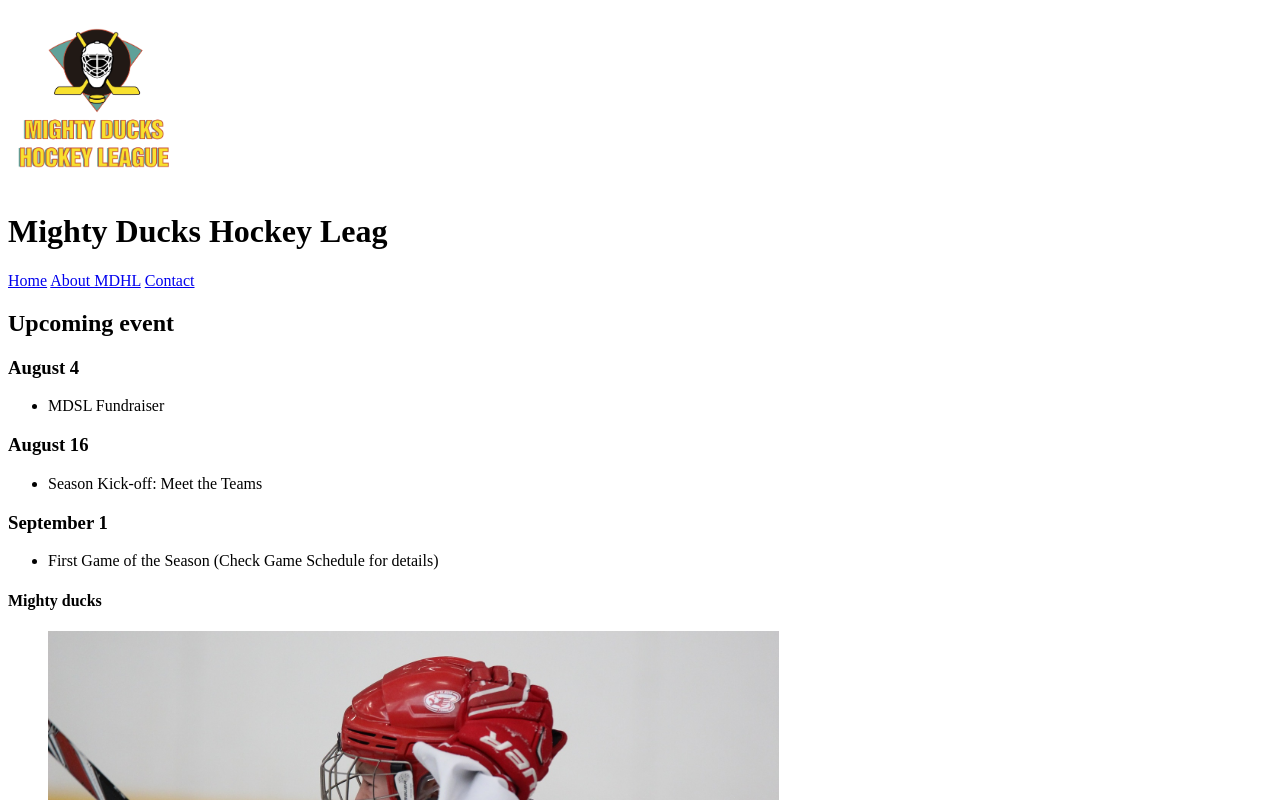
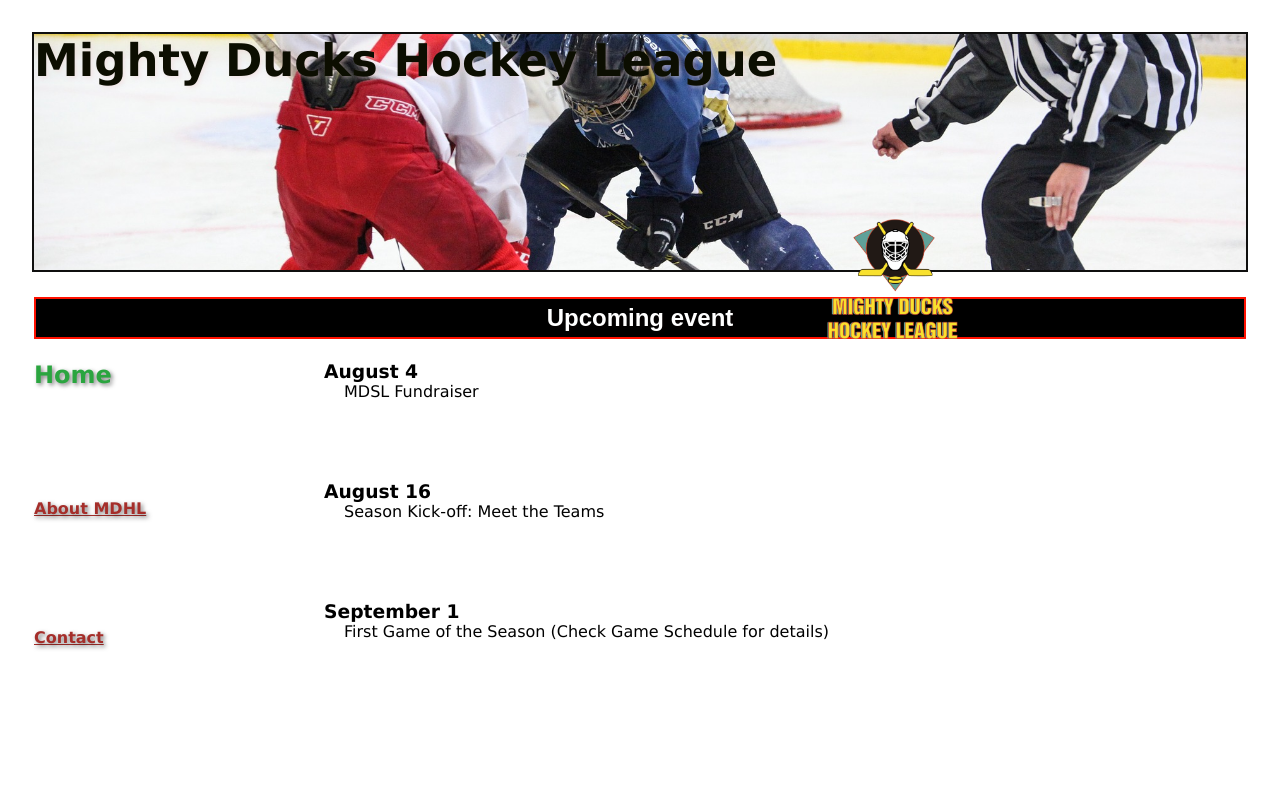
Before and after one commit to Nosisz/MindHub-Front-End, a plain HTML site: page index.html in a window 1280 px wide. Shown: the top 800 px of the page. Drawn offline with Linux system fonts and the light colour scheme.

Commit message:
trabajo-numero-2

```diff
--- /dev/null
+++ b/assets/style/style.css
@@ -0,0 +1,119 @@
+*{
+    margin: 0;
+    padding: 0;
+    box-sizing: border-box;
+}
+header{
+    background-image: url(../images/design1_image1.jpg);
+    height: 30vh;
+    width: 100%;
+    background-position: center;
+    background-repeat: no-repeat;
+    background-size: 100%;
+    border-radius: 0rem;
+    padding: 0rem;
+    border: 2px solid rgb(15, 15, 14);
+}
+header> h1 {
+
+    display:inline-block;
+    color: rgb(12, 14, 1);
+    text-shadow: 2px 2px 4px rgba(240, 212, 212, 0.5);
+    text-align: center;
+    font-size: 45px;
+    font-family: "Lucida Sans";
+}
+h2 {
+    color: white;
+  background-color: black;
+    border: 2px solid rgb(255, 17, 0);
+    padding: 5px;
+    margin-top: 13.1rem;
+    text-align: center;
+    border-radius: 0rem;
+    font-family: Arial, Helvetica, sans-serif;
+    text-shadow: 2px 2px 4px rgba(14, 1, 1, 0.5);
+    }
+.my-figure{
+    margin-top: -8.6rem;
+    padding-left: 49rem;
+
+}
+
+
+body{
+    margin:2rem;
+}
+
+.container {
+    display: flex;
+
+}
+.sidebar{
+    flex: 0 0 250px;
+    font-family: "Lucida Sans";
+
+
+}
+.sidebar ul{
+    list-style-type: none;
+    padding: 0;
+
+}
+.sidebar li{
+    margin-bottom: 110px;
+}
+.event{
+    margin-bottom: 80px;
+    font-family: "Lucida Sans";
+    text-indent: 40px;
+
+
+}
+.event-item {
+    margin-left: 40px;
+    list-style-type: none
+    text-align: justify;
+    text-indent: 20px;
+
+
+}
+.sidebar a.active {
+    color: black;
+    text-decoration: none;
+    font-size: 24px;
+    color: rgb(42, 165, 63);
+    text-shadow: 2px 2px 4px rgba(0, 0, 0, 0.5);
+    font-weight: bold;
+
+
+}
+.mi-lista{
+    list-style-type: none;
+}
+.parrafo1{
+    margin-top: 1rem;
+    font-family: "Lucida Sans";
+    font-weight: bold;
+    margin-left: -6rem;
+
+}
+.parrafo2{
+    margin-top:  3rem;
+    font-family: "Lucida Sans";
+    font-weight: bold;
+    margin-left: -6rem;
+
+}
+
+.active2{
+    color: rgb(165, 46, 42);
+    text-shadow: 2px 2px 4px rgba(0, 0, 0, 0.5);
+    font-weight: bold;
+
+}
+.active3{
+    color: rgb(165, 46, 42);
+    text-shadow: 2px 2px 4px rgba(0, 0, 0, 0.5);
+    font-weight: bold;
+}
--- a/index.html
+++ b/index.html
@@ -4,45 +4,54 @@
 <head>
     <meta charset="UTF-8">
     <meta name="viewport" content="width=device-width, initial-scale=1.0">
-    <link rel="shortcut icon" href="/imagenes/logo.png" type="image/x-icon">
+    <link rel="shortcut icon" href="./assets/images/logo.png" type="image/x-icon">
+    <link rel="stylesheet" href="../MindHub-Front-End/assets/style/style.css">
     <title>Home</title>
 </head>
 
 <body>
     <header>
-        <img src="./imagenes/logo.png" height="180" alt="logo">
-        <h1>Mighty Ducks Hockey Leag</h1>
-        <a href="#">Home</a>
-        <a href="/about.html">About MDHL</a>
-        <a href="./contact.html">Contact</a>
-    </header>
-    <main>
-        <section>
+        <h1>Mighty Ducks Hockey League</h1>
+        <!-- <img src="../MindHub-Front-End/assets/images/design1_image1.jpg" height="480" alt="imagen1"> -->
         <h2>Upcoming event</h2>
-            <article>
-                <H3>August 4</H3>
+        <figure class="my-figure">
+            <img src="../MindHub-Front-End/assets/images/logo.png" height="156" alt="logo">
+        </figure>
+
+        <div class="container">
+            <nav class="sidebar">
                 <ul>
-                    <li>MDSL Fundraiser</li>
+                    <li><a href="#" class="active">Home</a></li>
+                    <li><a href="../MindHub-Front-End/assets/pages/about.html" class="active2">About MDHL</a></li>
+                   <li><a href="../MindHub-Front-End/assets/pages/contact.html" class="active3">Contact</a></li>
                 </ul>
+            </nav>
+            <main class="content">
+                <div class="event">
+                  <h3>August 4</h3>
+                  <ul>
+                    <li class="mi-lista event-item">MDSL Fundraiser</li>
+                  </ul>
+                </div>
+                <div class="event">
                   <h3>August 16</h3>
                   <ul>
-                    <li>Season Kick-off: Meet the Teams</li>
+                    <li class="mi-lista event-item">Season Kick-off: Meet the Teams</li>
                   </ul>
+                </div>
+                <div class="event">
                   <h3>September 1</h3>
                   <ul>
-                    <li>First Game of the Season (Check Game Schedule for details) </li>
+                    <li class="mi-lista event-item">First Game of the Season (Check Game Schedule for details)</li>
                   </ul>
-            </article>
-        </section>
-        <aside>
-            <h4>Mighty ducks</h4>
-            <figure>
-                <img src="./imagenes/hockey-1.jpg" height="480" alt="imagen1">
-            </figure>
-        </aside>
+                </div>
               </main>
+        </div>
+
+    </header>
+
     <footer>
-        <p>&copy; 2023 Mighty ducks</p>
+
 
     </footer>
 </body>
```
Also changed, not shown: about.html (deleted, +0 -49 lines), assets/pages/about.html (added, +66 -0 lines), assets/pages/contact.html (added, +58 -0 lines), contact.html (deleted, +0 -26 lines), assets/images/design1_image1.jpg (added), assets/images/design1_image2.jpg (added), assets/images/logo.png (renamed from imagenes/logo.png), imagenes/hockey-1.jpg (deleted), imagenes/hockey-2.jpg (deleted), imagenes/hockey-3.jpg (deleted). Lines whose indentation alone changed are shown as unchanged.
